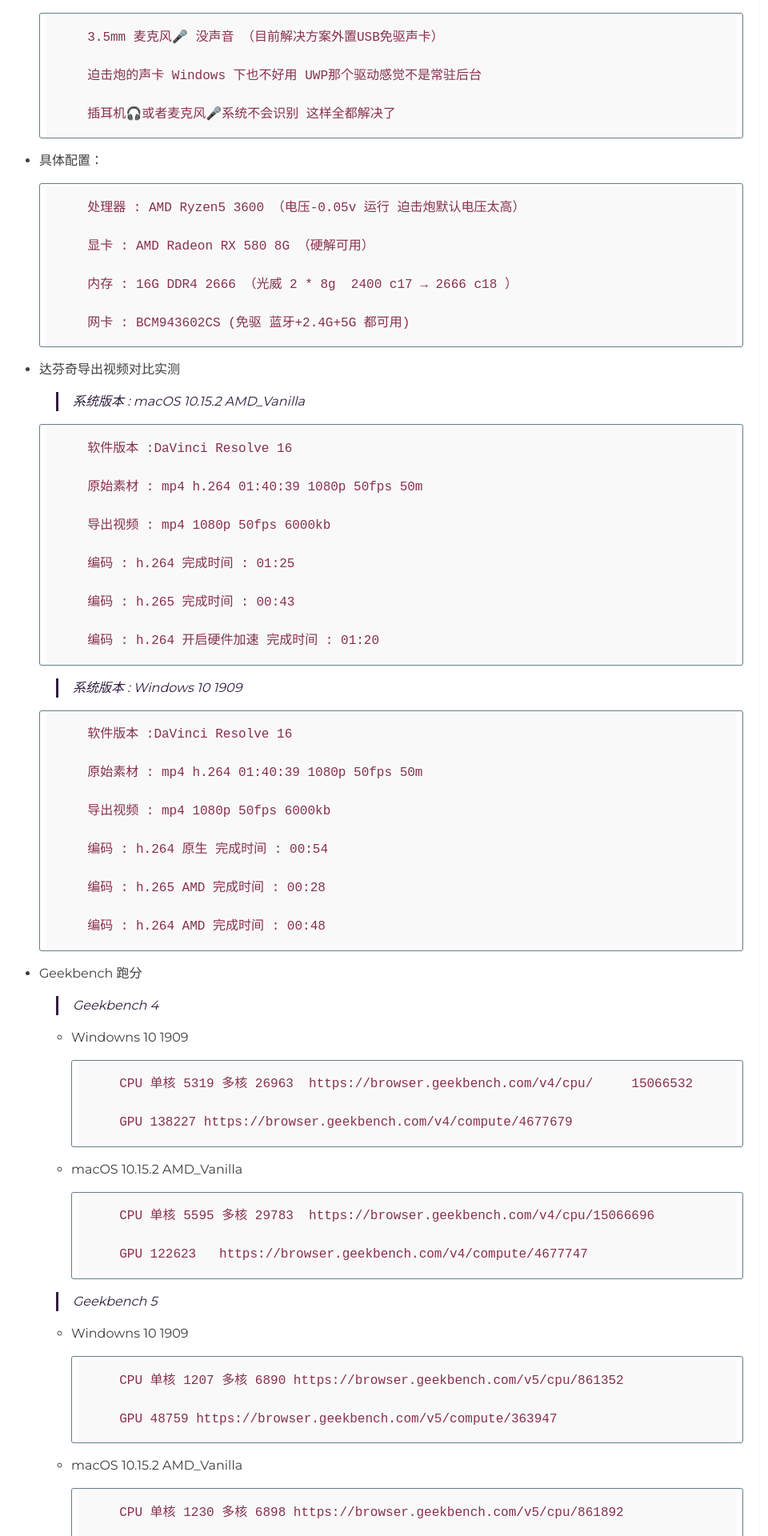
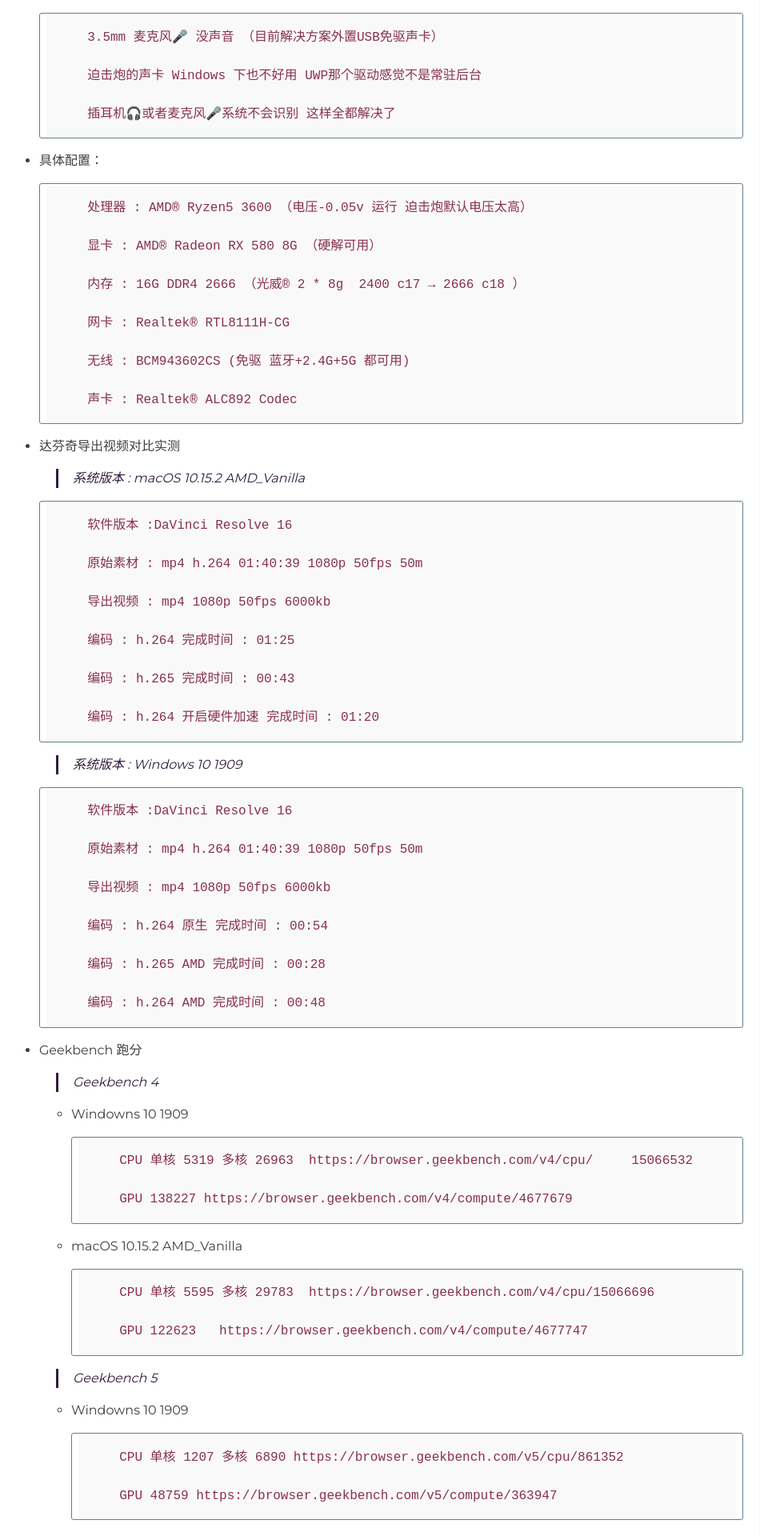
Before and after one commit to techysy/techysy.github.io, a Jekyll site: the page built from _posts/2019-12-24-b450m-mortar-hackintosh.md, in a window 1280 px wide. Shown: the part 841-2761 px from the top of the page at 80% size, without its empty margins (171-1131 px from the left). Built offline with Jekyll 4.4.1, drawn with Linux system fonts in a browser that asks for light colours; comment, search, counter and statistics services are not loaded; a style sheet for code colours, icons or effects is not loaded.

Commit message:
Update 2019-12-24-b450m-mortar-hackintosh.md

```diff
--- a/_posts/2019-12-24-b450m-mortar-hackintosh.md
+++ b/_posts/2019-12-24-b450m-mortar-hackintosh.md
@@ -23,13 +23,17 @@
 
 + 具体配置：
 
-        处理器 : AMD Ryzen5 3600 （电压-0.05v 运行 迫击炮默认电压太高）
+        处理器 : AMD® Ryzen5 3600 （电压-0.05v 运行 迫击炮默认电压太高）
 
-        显卡 : AMD Radeon RX 580 8G （硬解可用）
+        显卡 : AMD® Radeon RX 580 8G （硬解可用）
 
-        内存 : 16G DDR4 2666 （光威 2 * 8g  2400 c17 → 2666 c18 ）
+        内存 : 16G DDR4 2666 （光威® 2 * 8g  2400 c17 → 2666 c18 ）
 
-        网卡 : BCM943602CS (免驱 蓝牙+2.4G+5G 都可用)
+        网卡 : Realtek® RTL8111H-CG
+
+        无线 : BCM943602CS (免驱 蓝牙+2.4G+5G 都可用)
+
+        声卡 : Realtek® ALC892 Codec
 
 + 达芬奇导出视频对比实测
 
```
